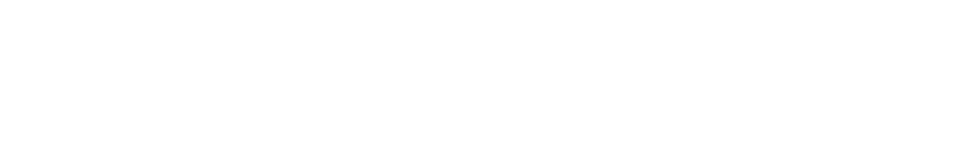
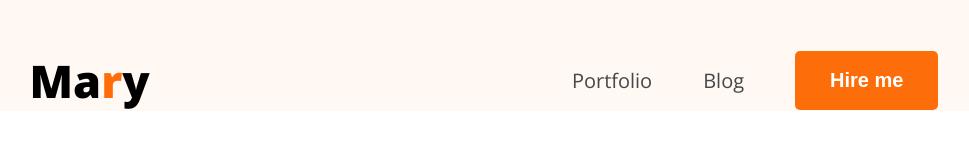
Before and after one commit to faisalalfin/hero-dev-code, a plain HTML site: page index.html in a window 1280 px wide. Shown: the whole page, without its empty margins (156-1125 px from the left). Drawn offline with nearby package versions, Linux system fonts and the light colour scheme.

Commit message:
Navbar added successfully

```diff
--- a/index.html
+++ b/index.html
@@ -1,11 +1,31 @@
 <!DOCTYPE html>
 <html lang="en">
-<head>
-    <meta charset="UTF-8">
-    <meta name="viewport" content="width=device-width, initial-scale=1.0">
+  <head>
+    <meta charset="UTF-8" />
+    <meta name="viewport" content="width=device-width, initial-scale=1.0" />
     <title>Faisal Hossain Portfolio</title>
-</head>
-<body>
+    <link rel="preconnect" href="https://fonts.googleapis.com" />
+    <link rel="preconnect" href="https://fonts.gstatic.com" crossorigin />
+    <link
+      href="https://fonts.googleapis.com/css2?family=Open+Sans:ital,wght@0,300..800;1,300..800&display=swap"
+      rel="stylesheet"
+    />
 
-</body>
+    <link rel="stylesheet" href="styles/portfolio.css">
+  </head>
+  <body class="font-open-sans">
+    <header>
+      <nav>
+        <div class="logo">
+          <h2>Ma<span class="color-orange">r</span>y</h2>
+        </div>
+
+        <ul class="menu">
+          <li><a href="">Portfolio</a></li>
+          <li><a href="">Blog</a></li>
+          <li><button class="btn">Hire me</button></li>
+        </ul>
+      </nav>
+    </header>
+  </body>
 </html>
--- /dev/null
+++ b/styles/portfolio.css
@@ -0,0 +1,60 @@
+*{
+    margin: 0;
+    padding: 0;
+    box-sizing: border-box;
+}
+
+/* shared style */
+
+.font-open-sans{
+  font-family: "Open Sans", sans-serif;
+  font-optical-sizing: auto;
+}
+
+.logo h2{
+    font-size: 45px;
+    font-weight: 900;
+}
+.color-orange{
+    color: #fd6e0a;
+}
+
+.btn{
+    background-color: #fd6e0a ;
+    border: none;
+    padding: 18px 35px;
+    border-radius: 5px;
+    font-size: 20px;
+    font-weight: bold;
+    color: white;
+}
+
+/* main style */
+
+header{
+    background-color: #fff8f3;
+    padding-top: 50px;
+}
+
+nav{
+    width: 71%;
+    max-width: 1140px ;
+    /* border: 1px solid red; */
+    margin: 0 auto;
+    display: flex;
+    justify-content: space-between;
+    align-items: center;
+}
+
+nav .menu{
+    display: flex;
+    list-style: none;
+    gap: 51px;
+    align-items: center;
+}
+
+nav .menu a{
+    font-size: 20px;
+    color: #474747;
+    text-decoration: none;
+}
```
